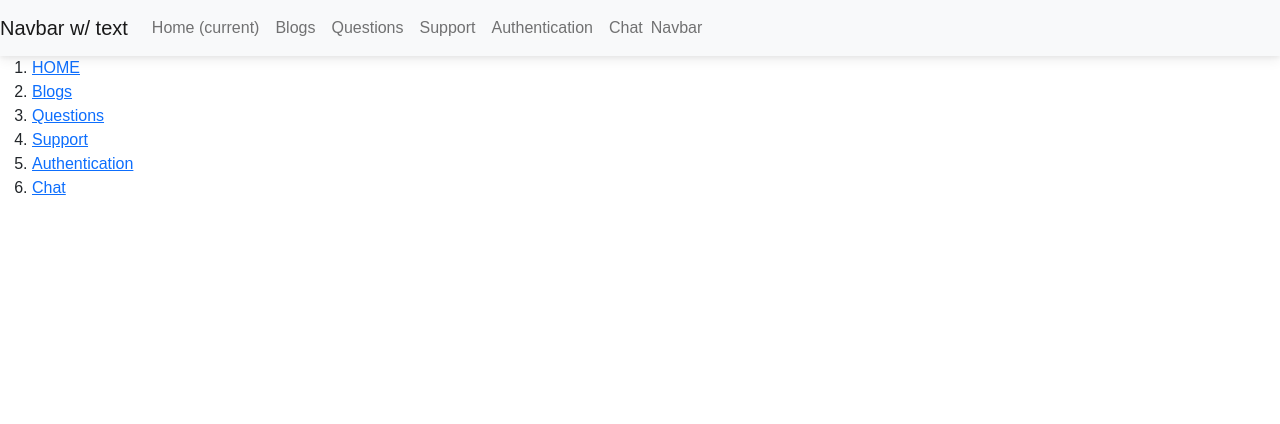
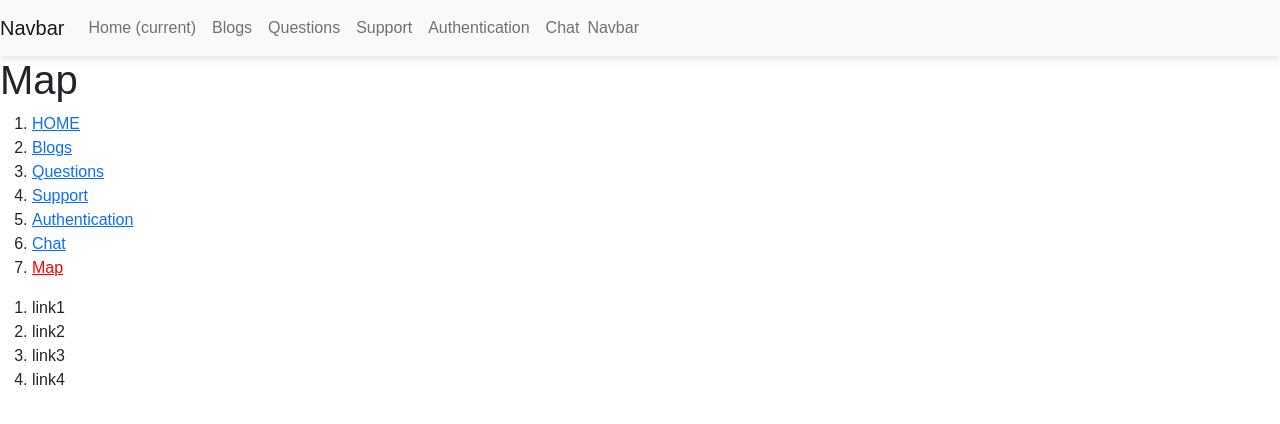
Before and after one commit to git000499/magical-hooks-0000, a React (Create React App) app: page /map in a window 1280 px wide. Shown: the top 424 px of the page. Built offline with nearby package versions, Linux system fonts and the light colour scheme.

Commit message:
Update 2 files

```diff
--- a/src/App.js
+++ b/src/App.js
@@ -8,8 +8,15 @@ import Support from "./components/support/support";
 import Authentication from "./components/authentication/authentication";
 import Chat from "./components/Chat/chat";
 import css from "./components/main/main.module.css";
+import Map from "./components/maps/map";
 
 export default function App() {
+  const Nav_link = () => {
+    const Nav_link_arr = ["link1", "link2", "link3", "link4"];
+    const Nav_link_list = Nav_link_arr.map((link) => <li>{link}</li>);
+    return <ol>{Nav_link_list}</ol>;
+  };
+
   return (
     <div className="App">
       <link
@@ -22,7 +29,7 @@ export default function App() {
       <BrowserRouter>
         <nav class="navbar navbar-expand-lg navbar-light bg-light">
           <a class="navbar-brand" href="#">
-            Navbar w/ text
+            Navbar
           </a>
           <button
             class="navbar-toggler"
@@ -78,6 +85,8 @@ export default function App() {
           <Route path="/support" element={<Support />} />
           <Route path="/authentication" element={<Authentication />} />
           <Route path="/chat" element={<Chat />} />
+
+          <Route path="/map" element={<Map />} />
         </Routes>
 
         <ol className="NavLink">
@@ -142,7 +151,18 @@ export default function App() {
               Chat
             </NavLink>
           </li>
+          <li className="NavLink">
+            <NavLink
+              className={({ isActive, isPending }) =>
+                isPending ? "pending" : isActive ? css.activeLink : ""
+              }
+              to="/map"
+            >
+              Map
+            </NavLink>
+          </li>
         </ol>
+        <Nav_link />
       </BrowserRouter>
     </div>
   );
--- /dev/null
+++ b/src/components/maps/map.jsx
@@ -0,0 +1,6 @@
+import React from "react";
+
+const Map = () => {
+  return <h1> Map </h1>;
+};
+export default Map;
```
